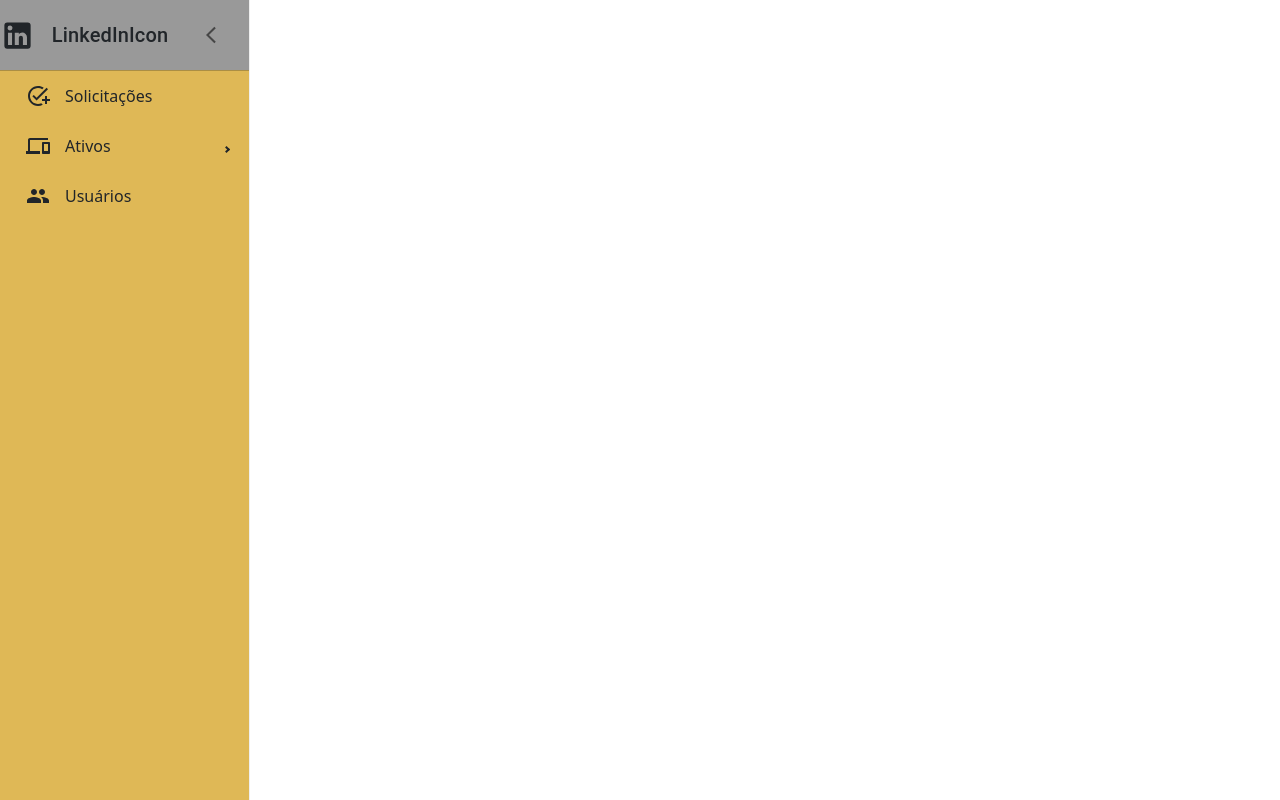
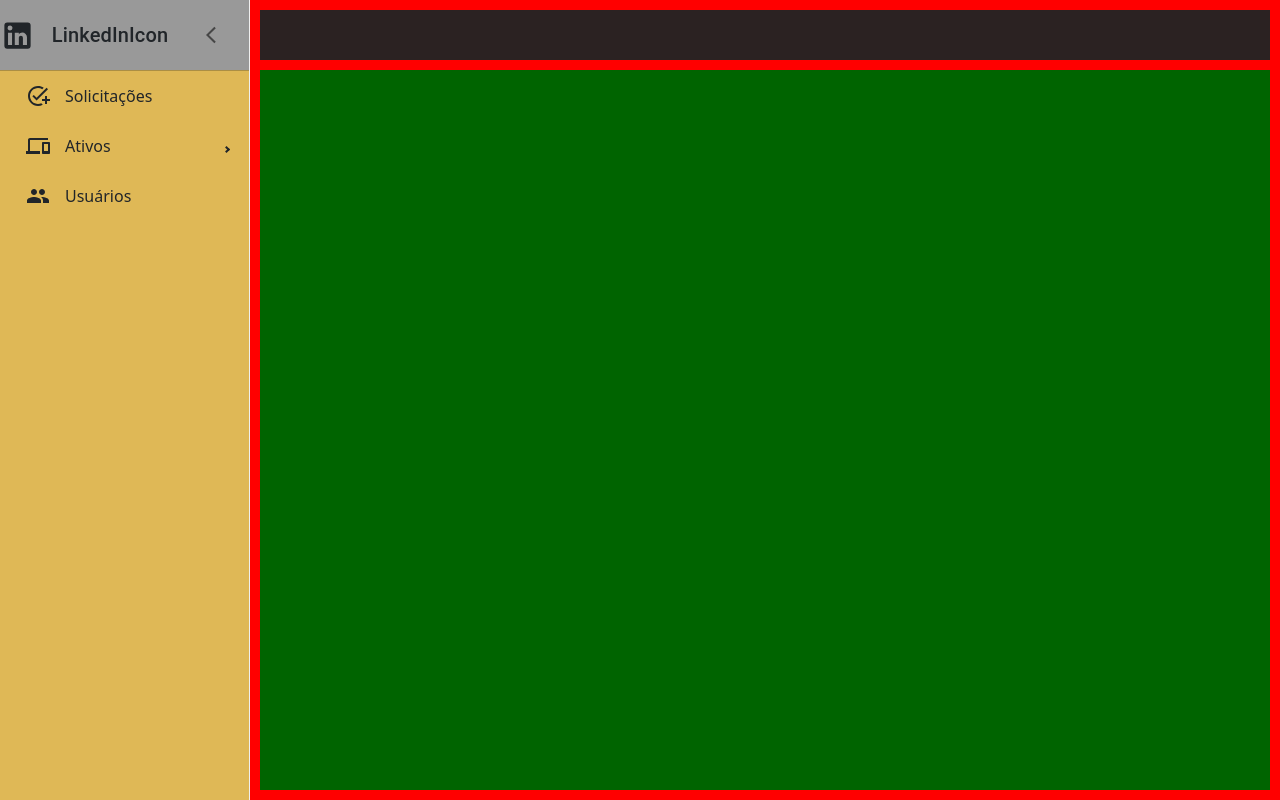
Before and after one commit to eolliveira/InventoryIQ, a React (Vite) app: page / in a window 1280 px wide. Built offline with nearby package versions, Linux system fonts and the light colour scheme.

Commit message:
criando paginas

```diff
--- a/src/App.tsx
+++ b/src/App.tsx
@@ -1,10 +1,18 @@
+import { ReactNode } from 'react';
 import styled from 'styled-components';
+import Header from './components/Header/Header';
 import MenuSidebar from './components/Sidebar/Sidebar';
 
 function App() {
   return (
     <Layout>
       <MenuSidebar />
+      <Content>
+        <Header />
+        <Main>
+          <Rotas></Rotas>
+        </Main>
+      </Content>
     </Layout>
   );
 }
@@ -15,3 +23,26 @@ export const Layout = styled.div`
   height: 100%;
   display: flex;
 `;
+
+export function Content({ children }: { children: ReactNode }) {
+  return <ContentWrapper>{children}</ContentWrapper>;
+}
+
+export const Main = styled.main`
+  height: calc(100% - 60px);
+  overflow-y: auto;
+`;
+
+const ContentWrapper = styled.div`
+  flex: 1;
+  height: 100vh;
+  overflow: hidden;
+  background-color: red;
+  padding: 10px;
+`;
+
+const Rotas = styled.div`
+  width: 100%;
+  height: 100%;
+  background-color: darkgreen;
+`;
--- /dev/null
+++ b/src/components/Header/Header.tsx
@@ -0,0 +1,15 @@
+import styled from "styled-components";
+
+export default function Header() {
+  return (
+    <Wrapper>
+    </Wrapper>
+  );
+}
+
+export const Wrapper = styled.div`
+  height: 50px;
+  margin-bottom: 10px;
+  width: 100%;
+  background-color: #2b2222;
+`;
```
Also changed, not shown: src/pages/License/License.tsx (added, +16 -0 lines), src/pages/Workstation/Workstation.tsx (added, +16 -0 lines), 1 other file (tests, documents, lock files or other folders).
